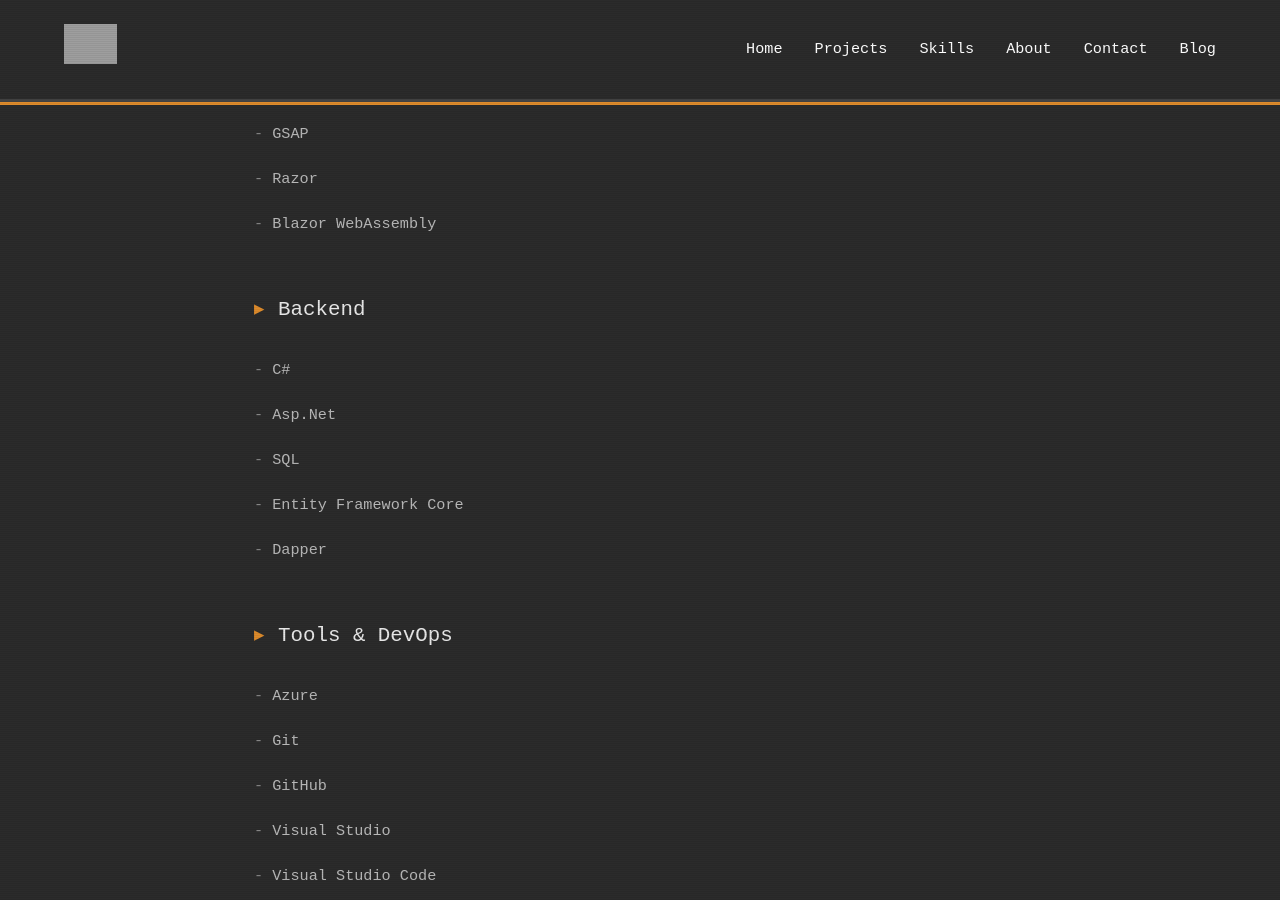
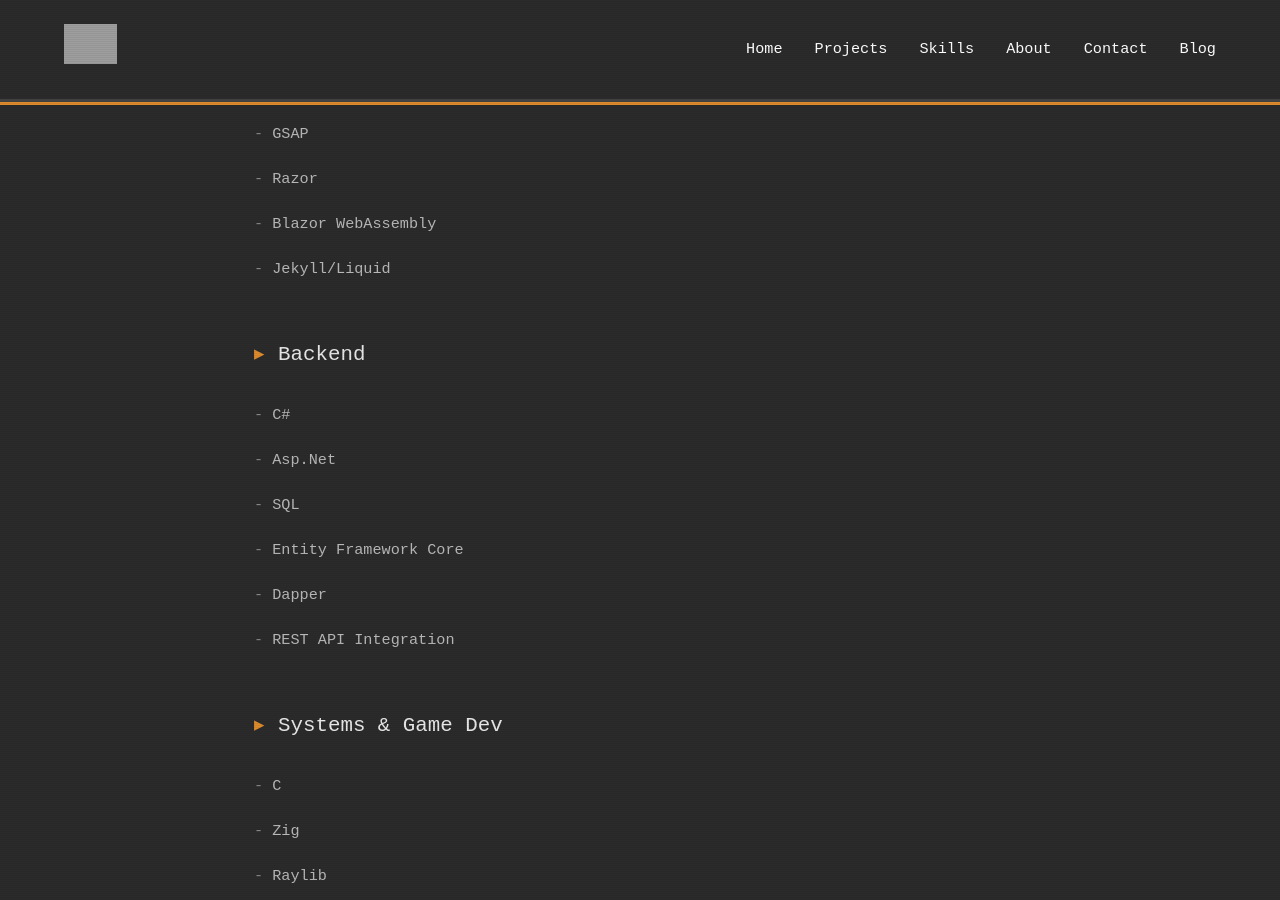
Before and after one commit to Improvedoutlook/Portfolio_Page, a Jekyll site: the page built from index.html, in a window 1280 px wide and 900 px high, scrolled down 2631 px. Built offline with Jekyll 4.4.1, drawn with Linux system fonts in a browser that asks for light colours; nearby versions of some CDN libraries; grey boxes are pictures that could not be loaded.

Commit message:
Updated Skills section

```diff
--- a/index.html
+++ b/index.html
@@ -67,6 +67,7 @@
                     <span class="skill-item">GSAP</span>
                     <span class="skill-item">Razor</span>
                     <span class="skill-item">Blazor WebAssembly</span>
+                    <span class="skill-item">Jekyll/Liquid</span>
                 </div>
             </div>
             <div class="skill-category">
@@ -77,6 +78,15 @@
                     <span class="skill-item">SQL</span>
                     <span class="skill-item">Entity Framework Core</span>
                     <span class="skill-item">Dapper</span>
+                    <span class="skill-item">REST API Integration</span>
+                </div>
+            </div>
+            <div class="skill-category">
+                <h3>Systems &amp; Game Dev</h3>
+                <div class="skill-items">
+                    <span class="skill-item">C</span>
+                    <span class="skill-item">Zig</span>
+                    <span class="skill-item">Raylib</span>
                 </div>
             </div>
             <div class="skill-category">
```
